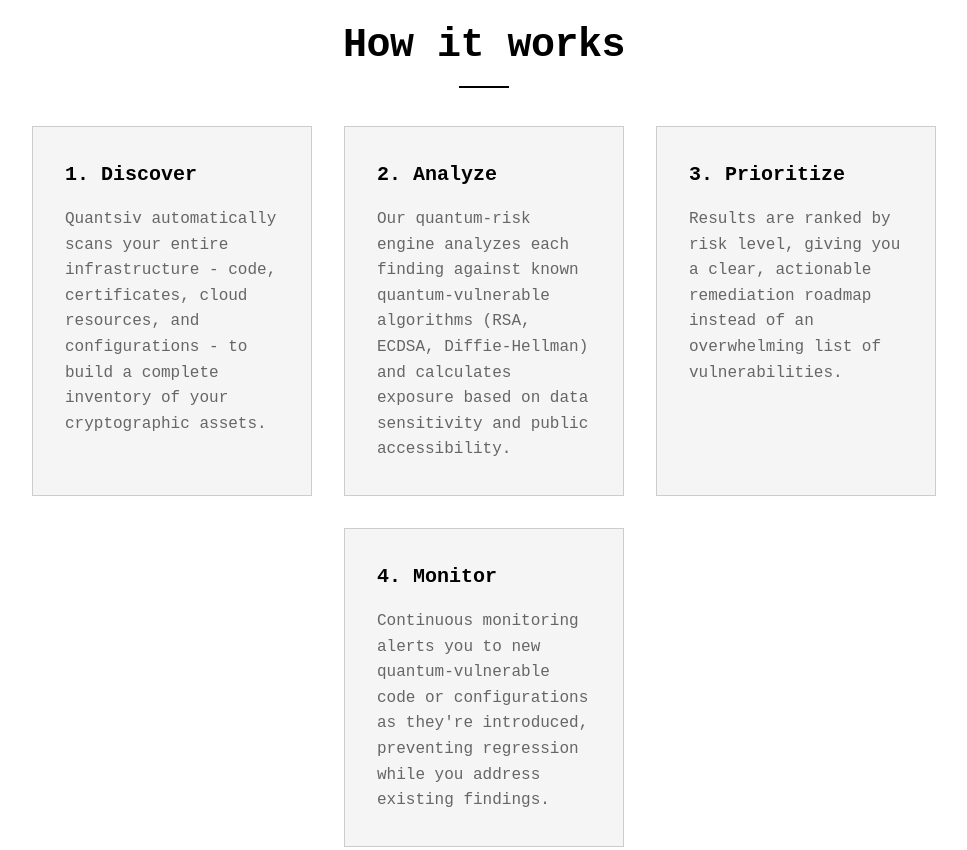
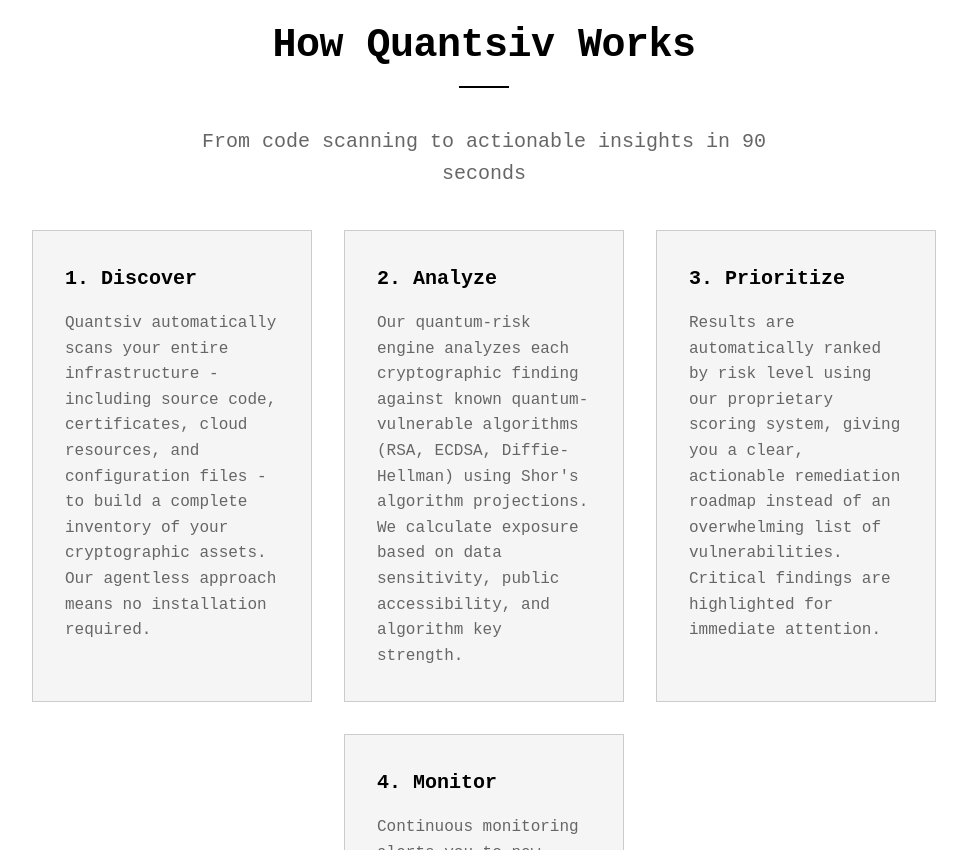
Before and after one commit to corsinlo/quantsiv-landing, a plain HTML site: page index.html in a window 1280 px wide. Shown: the part 1700-2550 px from the top of the page, without its empty margins (156-1123 px from the left). Drawn offline with Linux system fonts and the light colour scheme.

Commit message:
feat: enhance How it works section with detailed product explanation and add supporting CSS

```diff
--- a/index.html
+++ b/index.html
@@ -80,24 +80,29 @@
 
     <!-- How it works section -->
     <section id="how-it-works" class="section">
-        <h2>How it works</h2>
+        <h2>How Quantsiv Works</h2>
+        <p class="section-subheading">From code scanning to actionable insights in 90 seconds</p>
         <div class="process-steps">
             <div class="step">
                 <h3>1. Discover</h3>
-                <p>Quantsiv automatically scans your entire infrastructure - code, certificates, cloud resources, and configurations - to build a complete inventory of your cryptographic assets.</p>
+                <p>Quantsiv automatically scans your entire infrastructure - including source code, certificates, cloud resources, and configuration files - to build a complete inventory of your cryptographic assets. Our agentless approach means no installation required.</p>
             </div>
             <div class="step">
                 <h3>2. Analyze</h3>
-                <p>Our quantum-risk engine analyzes each finding against known quantum-vulnerable algorithms (RSA, ECDSA, Diffie-Hellman) and calculates exposure based on data sensitivity and public accessibility.</p>
+                <p>Our quantum-risk engine analyzes each cryptographic finding against known quantum-vulnerable algorithms (RSA, ECDSA, Diffie-Hellman) using Shor's algorithm projections. We calculate exposure based on data sensitivity, public accessibility, and algorithm key strength.</p>
             </div>
             <div class="step">
                 <h3>3. Prioritize</h3>
-                <p>Results are ranked by risk level, giving you a clear, actionable remediation roadmap instead of an overwhelming list of vulnerabilities.</p>
+                <p>Results are automatically ranked by risk level using our proprietary scoring system, giving you a clear, actionable remediation roadmap instead of an overwhelming list of vulnerabilities. Critical findings are highlighted for immediate attention.</p>
             </div>
             <div class="step">
                 <h3>4. Monitor</h3>
-                <p>Continuous monitoring alerts you to new quantum-vulnerable code or configurations as they're introduced, preventing regression while you address existing findings.</p>
+                <p>Continuous monitoring alerts you to new quantum-vulnerable code or configurations as they're introduced in your codebase, preventing regression while you address existing findings. Get real-time alerts via email, Slack, or dashboard notifications.</p>
             </div>
+        </div>
+
+        <div class="process-footer">
+            <p class="process-note">The entire process completes in under 90 seconds for most repositories, giving you immediate visibility into your quantum security posture.</p>
         </div>
     </section>
 
--- a/style.css
+++ b/style.css
@@ -218,6 +218,16 @@
     width: 50px;
     height: 2px;
     background-color: var(--color-black);
+}
+
+/* New subsection styling */
+.section-subheading {
+    font-size: var(--font-size-lg);
+    color: var(--color-gray-dark);
+    margin-bottom: 2.5rem;
+    max-width: 600px;
+    margin-left: auto;
+    margin-right: auto;
 }
 
 /* Features Section */
```
